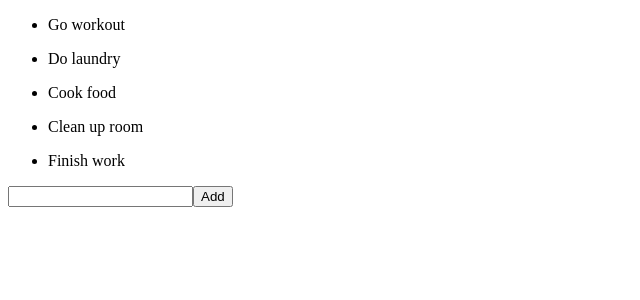
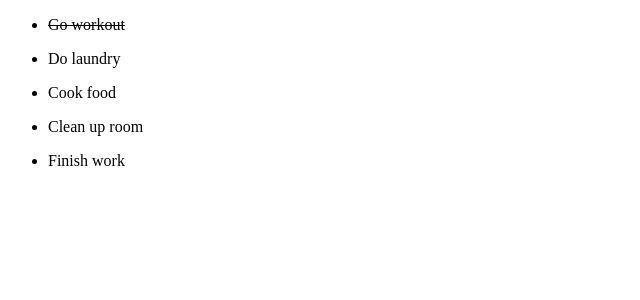
Before and after one commit to omamazainab/Todo-App-Vue.js, a Vue app: page / in a window 1280 px wide. Shown: the top 300 px of the page, without its empty margins (0-640 px from the left). Built offline with nearby package versions, Linux system fonts and the light colour scheme.

Commit message:
props mutation issue fixed

```diff
--- a/src/App.vue
+++ b/src/App.vue
@@ -1,60 +1,21 @@
 <template>
   <div id="app">
-    <Todos v-bind:todos="todos" v-on:complete="complete" />
-    <AddTodo v-on:add-todo="addTodo" />
+    <Todos />
+    <!-- <AddTodo v-on:add-todo="addTodo" /> -->
   </div>
 </template>
 
 <script>
 import Todos from "./components/Todos";
-import AddTodo from "./components/AddTodo";
+// import AddTodo from "./components/AddTodo";
 
 export default {
   name: "app",
   components: {
     Todos,
-    AddTodo,
+    // AddTodo,
   },
-  data() {
-    return {
 
-      todos: [
-        {
-          id: 1,
-          title: "Go workout",
-          completed: false,
-        },
-        {
-          id: 2,
-          title: "Do laundry",
-          completed: false,
-        },
-        {
-          id: 3,
-          title: "Cook food",
-          completed: false,
-        },
-        {
-          id: 4,
-          title: "Clean up room",
-          completed: false,
-        },
-        {
-          i: 5,
-          title: "Finish work",
-          completed: false,
-        },
-      ],
-    };
-  },
-  methods: {
-    addTodo(newTodoObj) {
-      this.todos = [...this.todos, newTodoObj];
-    },
-    complete(){
-
-    }
-  },
 };
 </script>
 <style>
--- a/src/components/TodoItem.vue
+++ b/src/components/TodoItem.vue
@@ -1,18 +1,19 @@
 <template>
-  <div v-bind:class="{ 'completed': todo.completed }">
-    <p v-on:click="markComplete">{{ todo.title }}</p>
+  <div v-bind:class="{ 'completed': completed }">
+    <li>
+      <p @click="$emit('on-toggle')">{{ title }}</p>
+    </li>
   </div>
 </template>
 <script>
 export default {
   name: "TodoItem",
-  props: ["todo"],
+  props: {
+    title: String,
+    completed: Boolean
+  },
   methods: {
-    markComplete() {
-      this.todo.completed = !this.todo.completed;
-      this.$emit("complete", this.todo.id);
-      console.log(this.todo.id);
-    },
+
   },
 };
 </script>
--- a/src/components/Todos.vue
+++ b/src/components/Todos.vue
@@ -1,29 +1,69 @@
 <template>
-  <div >
-      <ul>
-          <li v-bind:key="todo.id" v-for="todo in todos">
-        <TodoItem v-bind:todo="todo" />
-      </li>
-      </ul>
+  <div>
+    <ul>
 
+        <TodoItem
+          v-for="todo in todos"
+          :key="todo.id"
+          :title="todo.title"
+          :completed="todo.completed"
+          @on-toggle="toggleTodo(todo)"
+        />
+
+    </ul>
   </div>
 </template>
 
 <script>
-
-import TodoItem from './TodoItem'
+import TodoItem from "./TodoItem";
 
 export default {
-    name: 'Todos',
-    components : {
-        TodoItem
+  name: "Todos",
+  components: {
+    TodoItem,
+  },
+
+  data() {
+    return {
+      todos: [
+        {
+          id: 1,
+          title: "Go workout",
+          completed: true,
+        },
+        {
+          id: 2,
+          title: "Do laundry",
+          completed: false,
+        },
+        {
+          id: 3,
+          title: "Cook food",
+          completed: false,
+        },
+        {
+          id: 4,
+          title: "Clean up room",
+          completed: false,
+        },
+        {
+          i: 5,
+          title: "Finish work",
+          completed: false,
+        },
+      ],
+    };
+  },
+  methods: {
+    addTodo(newTodoObj) {
+      this.todos = [...this.todos, newTodoObj];
     },
-    props: [
-        'todos'
-    ]
-}
+    toggleTodo(todo) {
+      todo.completed = !todo.completed;
+    },
+  },
+};
 </script>
 
 <style>
-
 </style>
```
Also changed, not shown: src/components/AddTodo.vue (indentation only).
